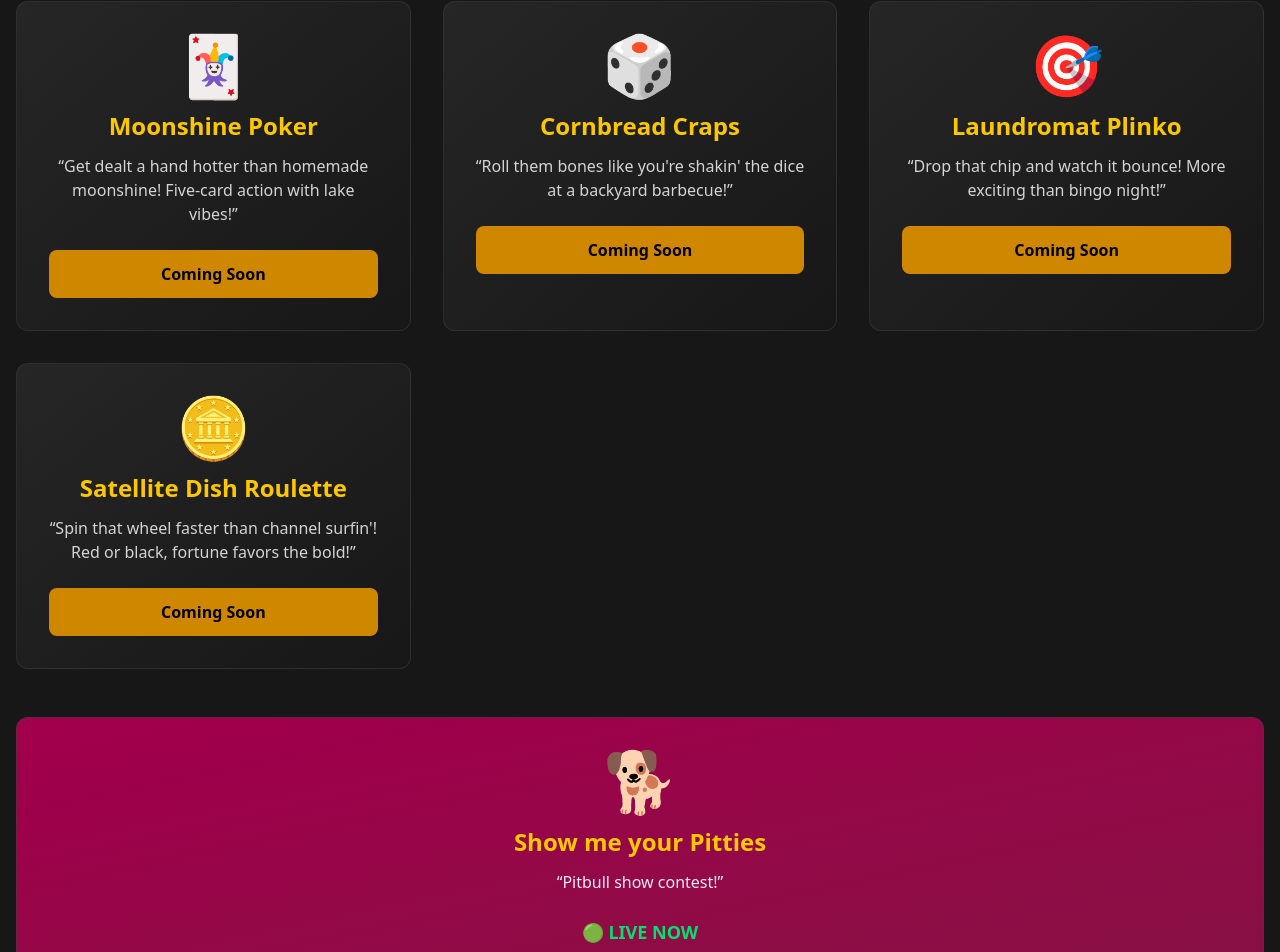
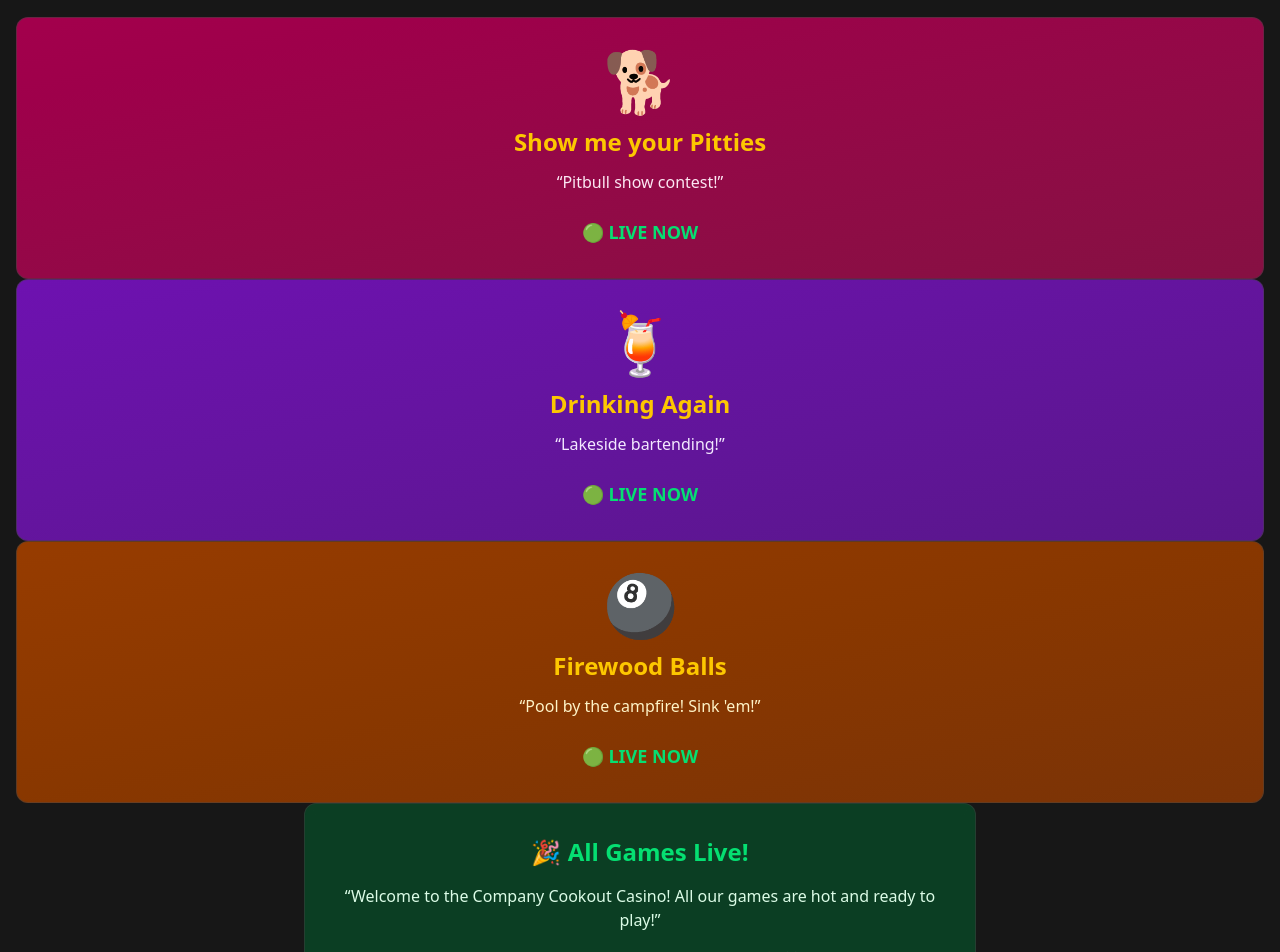
Before and after one commit to leonptucker3886-lab/Hhhhu, a Next.js app: page /lobby in a window 1280 px wide. Shown: the part 904-1856 px from the top of the page. Built offline with nearby package versions, Linux system fonts and the light colour scheme.

Commit message:
Remove placeholder games (Moonshine Poker, Cornbread Craps, Laundromat Plinko, Satellite Dish Roulette) and update 'Coming Soon' message to 'All Games Live!'

```diff
--- a/src/app/lobby/page.tsx
+++ b/src/app/lobby/page.tsx
@@ -139,69 +139,7 @@ export default function Lobby() {
             </div>
           </Link>
 
-          {/* Moonshine Poker */}
-          <div className="bg-gradient-to-br from-neutral-800 to-neutral-900 p-8 rounded-xl border border-neutral-700 hover:border-yellow-500/50 transition-all duration-300 group cursor-pointer">
-            <div className="text-center">
-              <div className="text-6xl mb-4">🃏</div>
-              <h3 className="text-2xl font-bold text-yellow-400 mb-3 group-hover:text-yellow-300">
-                Moonshine Poker
-              </h3>
-              <p className="text-neutral-300 mb-6">
-                &ldquo;Get dealt a hand hotter than homemade moonshine! Five-card action with lake vibes!&rdquo;
-              </p>
-              <button className="w-full bg-yellow-600 hover:bg-yellow-500 text-black font-bold py-3 px-6 rounded-lg transition-colors">
-                Coming Soon
-              </button>
-            </div>
-          </div>
 
-          {/* Cornbread Craps */}
-          <div className="bg-gradient-to-br from-neutral-800 to-neutral-900 p-8 rounded-xl border border-neutral-700 hover:border-yellow-500/50 transition-all duration-300 group cursor-pointer">
-            <div className="text-center">
-              <div className="text-6xl mb-4">🎲</div>
-              <h3 className="text-2xl font-bold text-yellow-400 mb-3 group-hover:text-yellow-300">
-                Cornbread Craps
-              </h3>
-              <p className="text-neutral-300 mb-6">
-                &ldquo;Roll them bones like you&apos;re shakin&apos; the dice at a backyard barbecue!&rdquo;
-              </p>
-              <button className="w-full bg-yellow-600 hover:bg-yellow-500 text-black font-bold py-3 px-6 rounded-lg transition-colors">
-                Coming Soon
-              </button>
-            </div>
-          </div>
-
-          {/* Laundromat Plinko */}
-          <div className="bg-gradient-to-br from-neutral-800 to-neutral-900 p-8 rounded-xl border border-neutral-700 hover:border-yellow-500/50 transition-all duration-300 group cursor-pointer">
-            <div className="text-center">
-              <div className="text-6xl mb-4">🎯</div>
-              <h3 className="text-2xl font-bold text-yellow-400 mb-3 group-hover:text-yellow-300">
-                Laundromat Plinko
-              </h3>
-              <p className="text-neutral-300 mb-6">
-                &ldquo;Drop that chip and watch it bounce! More exciting than bingo night!&rdquo;
-              </p>
-              <button className="w-full bg-yellow-600 hover:bg-yellow-500 text-black font-bold py-3 px-6 rounded-lg transition-colors">
-                Coming Soon
-              </button>
-            </div>
-          </div>
-
-          {/* Satellite Dish Roulette */}
-          <div className="bg-gradient-to-br from-neutral-800 to-neutral-900 p-8 rounded-xl border border-neutral-700 hover:border-yellow-500/50 transition-all duration-300 group cursor-pointer">
-            <div className="text-center">
-              <div className="text-6xl mb-4">🪙</div>
-              <h3 className="text-2xl font-bold text-yellow-400 mb-3 group-hover:text-yellow-300">
-                Satellite Dish Roulette
-              </h3>
-              <p className="text-neutral-300 mb-6">
-                &ldquo;Spin that wheel faster than channel surfin&apos;! Red or black, fortune favors the bold!&rdquo;
-              </p>
-              <button className="w-full bg-yellow-600 hover:bg-yellow-500 text-black font-bold py-3 px-6 rounded-lg transition-colors">
-                Coming Soon
-              </button>
-            </div>
-          </div>
         </div>
 
         {/* Show me your Pitties */}
@@ -258,16 +196,16 @@ export default function Lobby() {
           </div>
         </Link>
 
-        {/* Coming Soon Message */}
-        <div className="text-center bg-neutral-800/50 backdrop-blur-sm p-8 rounded-xl border border-neutral-700 max-w-2xl mx-auto">
-          <h2 className="text-2xl font-bold text-yellow-400 mb-4">
-            Cookin&apos; Up More Fun!
+        {/* All Games Live Message */}
+        <div className="text-center bg-green-800/50 backdrop-blur-sm p-8 rounded-xl border border-green-700 max-w-2xl mx-auto">
+          <h2 className="text-2xl font-bold text-green-400 mb-4">
+            🎉 All Games Live!
           </h2>
-          <p className="text-neutral-300 mb-4">
-            &ldquo;We&apos;re cookin&apos; up somethin&apos; special in the kitchen. These games are comin&apos; faster than a soap opera plot twist!&rdquo;
+          <p className="text-green-100 mb-4">
+            &ldquo;Welcome to the Company Cookout Casino! All our games are hot and ready to play!&rdquo;
           </p>
-          <p className="text-neutral-500 italic">
-            Stay tuned for updates - we&apos;ll let you know when the fun begins! 🎰
+          <p className="text-green-300 italic">
+            Enjoy the lakeside gaming experience! 🎰🏕️
           </p>
         </div>
 
```
